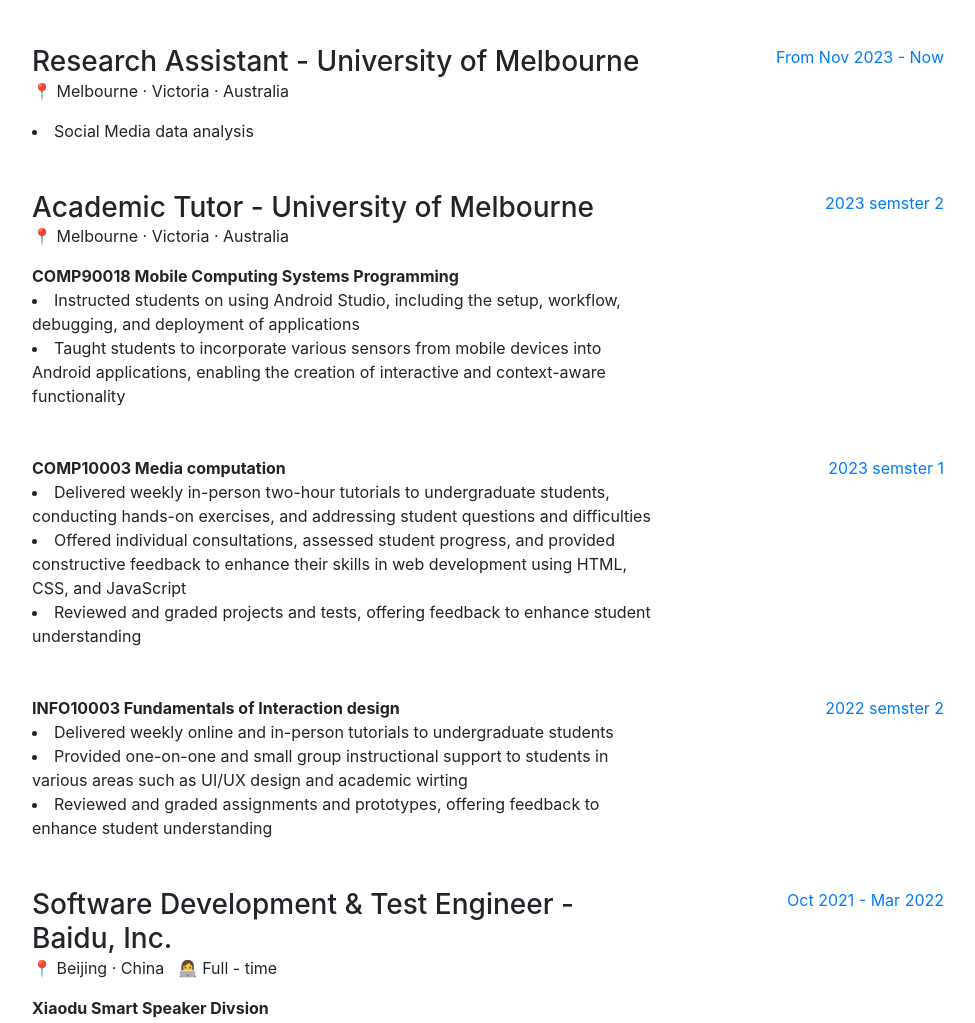
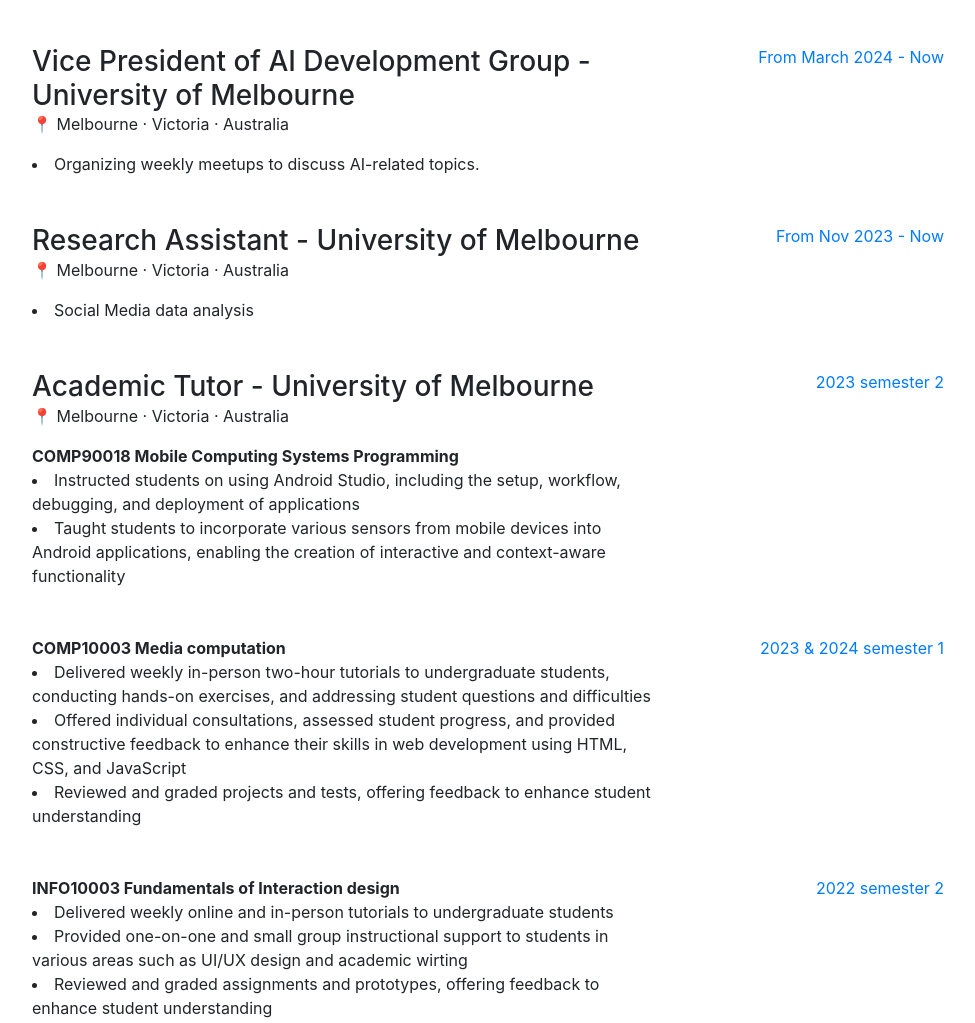
Before and after one commit to maying0120/maying0120.github.io, a website with bundled scripts: page index.html in a window 1280 px wide. Shown: the part 1871-2894 px from the top of the page, without its empty margins (288-1263 px from the left). Built offline with nearby package versions, Linux system fonts and the light colour scheme; some icons are missing; a web font is replaced by a local one.

Commit message:
index.html
update reviewer

```diff
--- a/index.html
+++ b/index.html
@@ -205,6 +205,18 @@
         <div class="my-auto">
           <h2 class="mb-5"> 💼 Experience</h2>
 
+              <div class="resume-item d-flex flex-column flex-md-row mb-5">
+            <div class="resume-content mr-auto">
+              <h3 class="mb-0">Vice President of AI Development Group -  University of Melbourne</h3>
+              <p>📍 Melbourne · Victoria · Australia </p>
+              <li> Organizing weekly meetups to discuss AI-related topics.</li>
+            </div>
+            <div class="resume-date text-md-right">
+              <span class="text-primary"> From March 2024 - Now</span>
+            </div>
+          </div>
+
+
     <div class="resume-item d-flex flex-column flex-md-row mb-5">
             <div class="resume-content mr-auto">
               <h3 class="mb-0">Research Assistant -  University of Melbourne</h3>
@@ -229,7 +241,7 @@
 
             </div>
             <div class="resume-date text-md-right">
-              <span class="text-primary"> 2023 semster 2</span>
+              <span class="text-primary"> 2023 semester 2</span>
             </div>
           </div>
 
@@ -241,7 +253,7 @@
               <li> Reviewed and graded projects and tests, offering feedback to enhance student understanding</li>
             </div>
             <div class="resume-date text-md-right">
-              <span class="text-primary"> 2023 semster 1</span>
+              <span class="text-primary"> 2023 & 2024 semester 1</span>
             </div>
           </div>
 
@@ -253,7 +265,7 @@
               <li>  Reviewed and graded assignments and prototypes, offering feedback to enhance student understanding</li>
             </div>
             <div class="resume-date text-md-right">
-              <span class="text-primary"> 2022 semster 2</span>
+              <span class="text-primary"> 2022 semester 2</span>
             </div>
           </div>
 
@@ -375,7 +387,7 @@
  <h3 class="mb-0">Academic Service</h3>
           <li> <b>Social Media Chair:</b> MobileHCI 2024</li>
           <li> <b>Web Chair:</b> Augment Humans 2024</li>
-          <li> <b>Paper Reviewer:</b> MobileHCI, INTERACT, UbiComp, ISWC</li>
+          <li> <b>Paper Reviewer:</b> CHI-LBW, CSCW, ISS, IDC, CUI, DIS, MobileHCI, INTERACT, UbiComp, ISWC</li>
           <li> <b>Student Volunteer:</b> VIS 2023</li>
 
 
```
